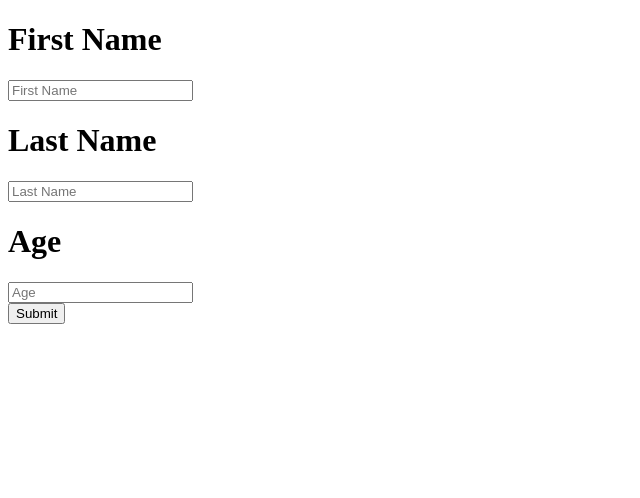
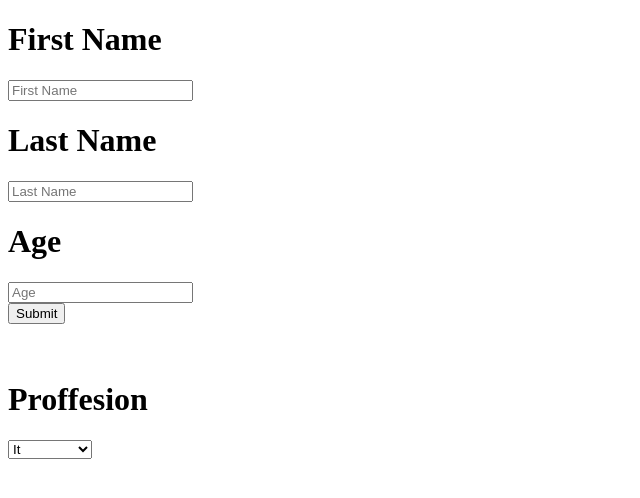
Before and after one commit to hutyra-beniamin/CFLMS-JS-DAY04-BeniaminH-RebeccaS, a plain HTML site: page index.html in a window 1280 px wide. Shown: the whole page, without its empty margins (0-640 px from the left). Drawn offline with Linux system fonts and the light colour scheme.

Commit message:
add content

```diff
--- a/index.html
+++ b/index.html
@@ -27,6 +27,19 @@
 
     <div id="output"></div>
 
+    <br>
+    <br>
+
+    <div>
+        <h1>Proffesion</h1>
+        <select id="proffesion" name="Proffesion">
+        <option onclick="changeColor()" name="it" id="it">It</option>
+        <option onclick="changeColor()" name="hospitality" id="hos">Hospitality</option>
+
+
+    </select>
+    </div>
+
     <script>
         function showData() {
             var firstName = document.getElementById("first_Name").value;
@@ -53,6 +66,10 @@
 
 
         }
+
+        function changeColor() {
+
+        }
     </script>
 </body>
 
```
